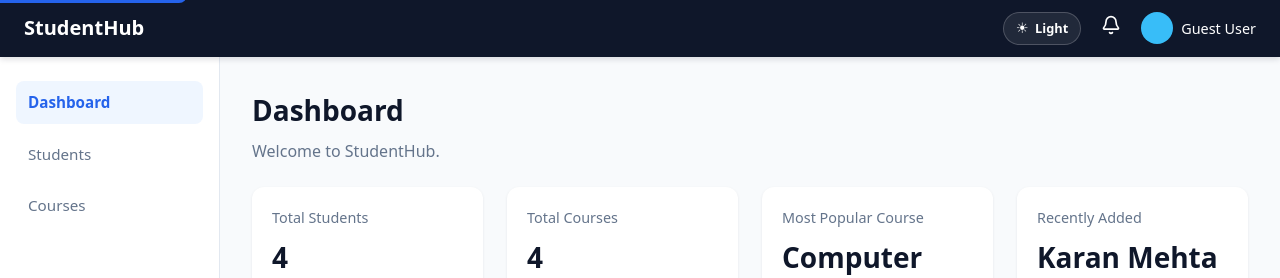
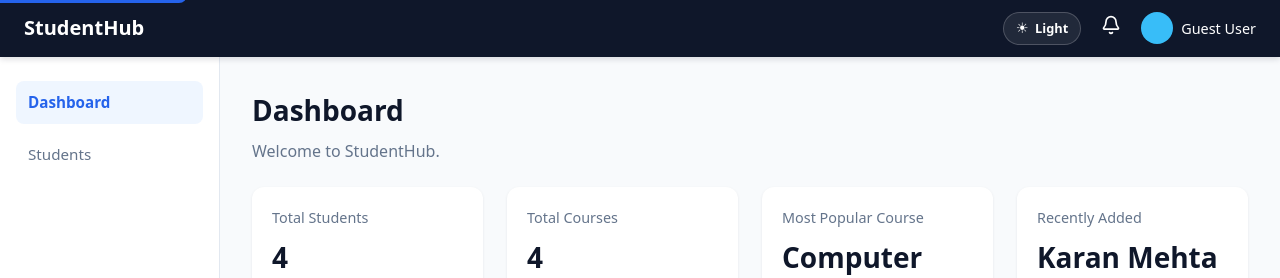
Before and after one commit to manmeet-singh-pb/StudentHub-v2, a React (Vite) app: page / in a window 1280 px wide. Shown: the top 278 px of the page. Built offline with nearby package versions, Linux system fonts and the light colour scheme.

Commit message:
fix: remove discarded courses navigation

```diff
--- a/src/constants/navigation.js
+++ b/src/constants/navigation.js
@@ -7,8 +7,4 @@ export const navigation = [
     label: "Students",
     path: "/students",
   },
-  {
-    label: "Courses",
-    path: "/courses",
-  },
 ];
```
